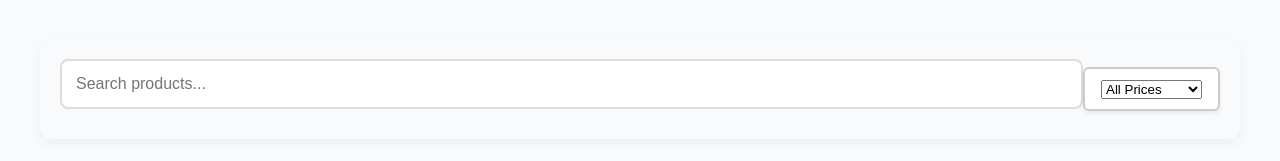
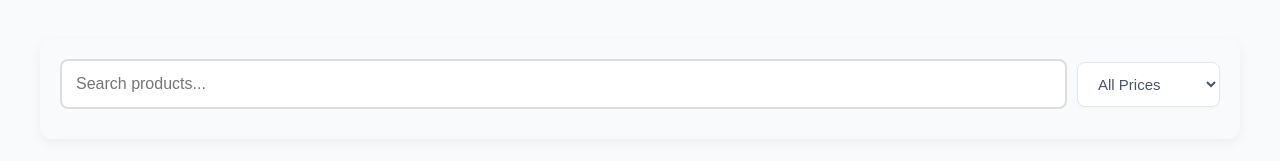
Before and after one commit to Haritha-E/Jay-Agencies-Website, a React (Create React App) app in the folder client/: page /products in a window 1280 px wide. Shown: the part 175-336 px from the top of the page. Built offline with nearby package versions, Linux system fonts and the light colour scheme; no server answers.

Commit message:
minor changes

```diff
--- a/client/src/pages/ProductsPage.jsx
+++ b/client/src/pages/ProductsPage.jsx
@@ -159,7 +159,7 @@ const ProductsPage = () => {
           value={search}
           onChange={(e) => setSearch(e.target.value)}
         />
-        <div className="status-filter">
+        <div className="price-filter">
         <select value={priceFilter} onChange={(e) => setPriceFilter(e.target.value)}>
           <option value="">All Prices</option>
           <option value="Below 500">Below ₹500</option>
```
